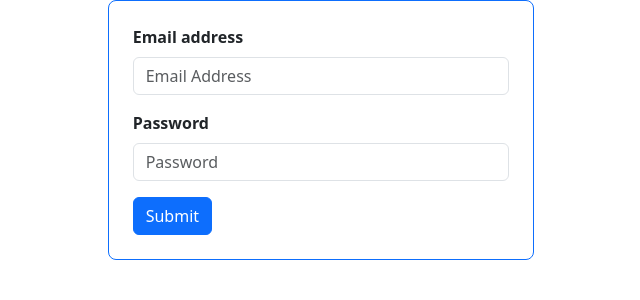
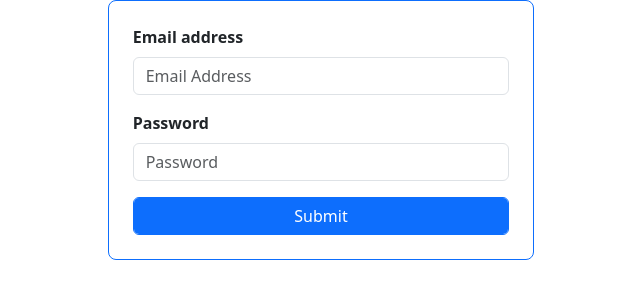
Before and after one commit to A-Richdom/Form-Authentication, a React (Vite) app: page /home/login in a window 1280 px wide. Shown: the top 300 px of the page, without its empty margins (319-959 px from the left). Built offline with nearby package versions, Linux system fonts and the light colour scheme.

Commit message:
Form Authentication

```diff
--- a/package.json
+++ b/package.json
@@ -10,6 +10,9 @@
     "preview": "vite preview"
   },
   "dependencies": {
+    "@emotion/react": "^11.11.1",
+    "@emotion/styled": "^11.11.0",
+    "@mui/material": "^5.14.17",
     "axios": "^1.6.1",
     "bootstrap": "^5.3.2",
     "formik": "^2.4.5",
--- a/src/Components/Login.jsx
+++ b/src/Components/Login.jsx
@@ -1,22 +1,23 @@
 import React, { useEffect, useState } from 'react'
 import {useFormik} from 'formik'
 import axios from 'axios';
-import {validationSchema} from './YupAuth'
+import {validationSchema} from './YupSignUp'
 // import {useNavigate} from 'react-router-dom'
 
 
 const Login = () => {
   const [signUpEmail, setsignUpEmail] = useState('');
+  const [loginError, setloginError] = useState('');
 
   useEffect(() => {
     //Retrieve the email from local storage
     const email = localStorage.getItem('signUpEmail');
-    console.log('ssjsjsjjs ridwan',email)
+    // console.log('ssjsjsjjs ridwan',email)
 
     setsignUpEmail(email)
   }, [setsignUpEmail]);
 
-  console.log(signUpEmail,'hfhfhffh')
+  // console.log(signUpEmail,'hfhfhffh')
 
 
   const { handleSubmit, handleChange, handleBlur, values, errors, touched} = useFormik({
@@ -28,12 +29,23 @@ const Login = () => {
     validationSchema,
 
     onSubmit: async(data) => {
-      const response = await axios.post('http://localhost:2000/auth/login', data)
-      console.log('LOG IN');
+      console.log({data});
+      // try {
+      //   const response = await axios.post('http://localhost:2000/auth/login', data)
+      //   console.log({response: response.data});
+      // }
+      // catch (err) {
+      //   // const error = err?.response?.data
+
+      //   console.log(err);
+      //   // setloginError(error.message)
+      // }
+
     },
     enableReinitialize:true
 
   })
+// console.log({errors,values})
   return (
     <div>
         <form className='container border border-primary rounded-3 p-4 col-md-4 fw-bold' onSubmit={handleSubmit}>
@@ -59,10 +71,10 @@ const Login = () => {
                     onBlur={handleBlur}
                     value={values.password}
                 />
-                {errors.password && touched.password && <p className='text-danger'>{errors.password}</p>}
+                {((errors.password && touched.password) || loginError) && <p className='text-danger'>{errors.password || loginError}</p>}
             </div>
 
-            <button type="submit" class="btn btn-primary">Submit</button>
+            <button type="submit" class="btn btn-primary form-control">Submit</button>
         </form>
     </div>
   )
--- a/src/Components/SignUp.jsx
+++ b/src/Components/SignUp.jsx
@@ -1,10 +1,8 @@
 import React, { useState } from 'react'
 import {useFormik} from 'formik'
-import {validationSchema} from './YupAuth'
+import {validationSchema} from './YupSignUp'
 import {useNavigate} from 'react-router-dom'
 import axios from 'axios'
-
-
 
 
 
```
Also changed, not shown: src/Components/YupSignUp.jsx (renamed from src/Components/YupAuth.jsx), 1 other file (tests, documents, lock files or other folders).
